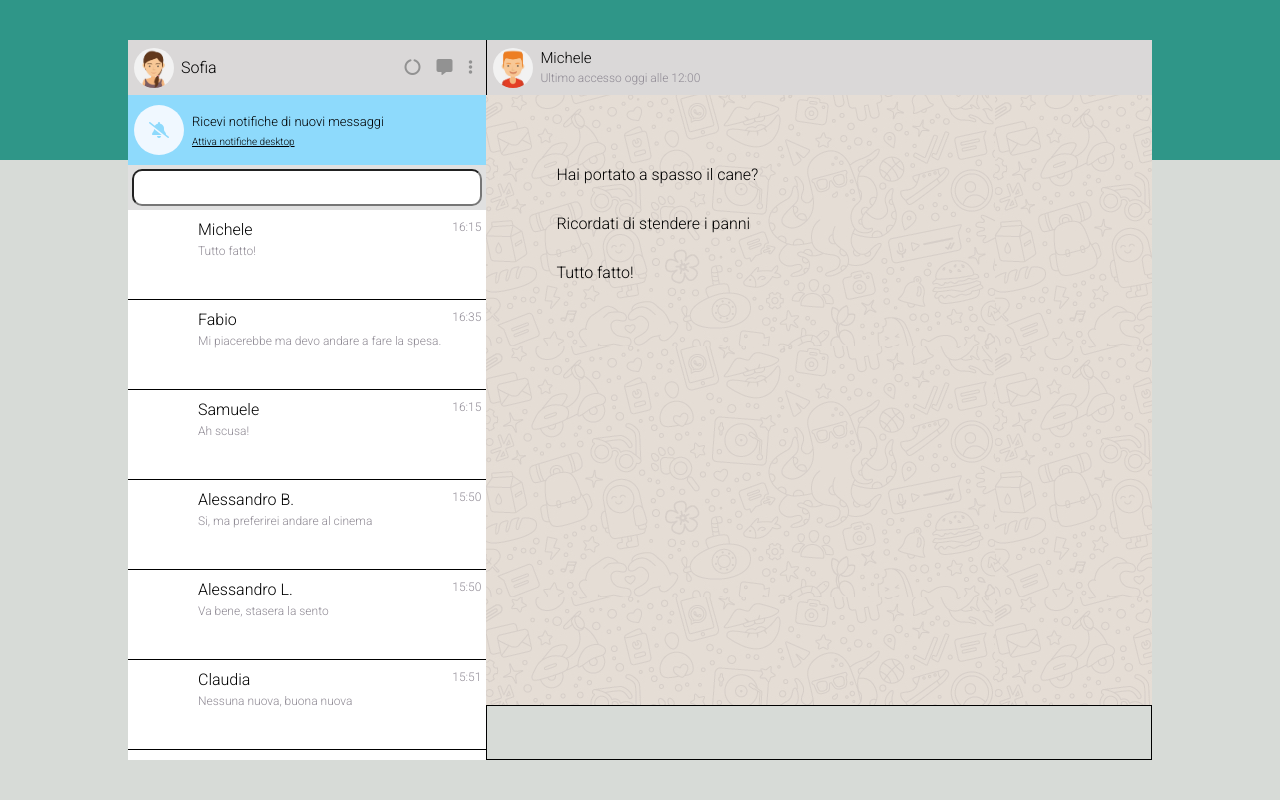
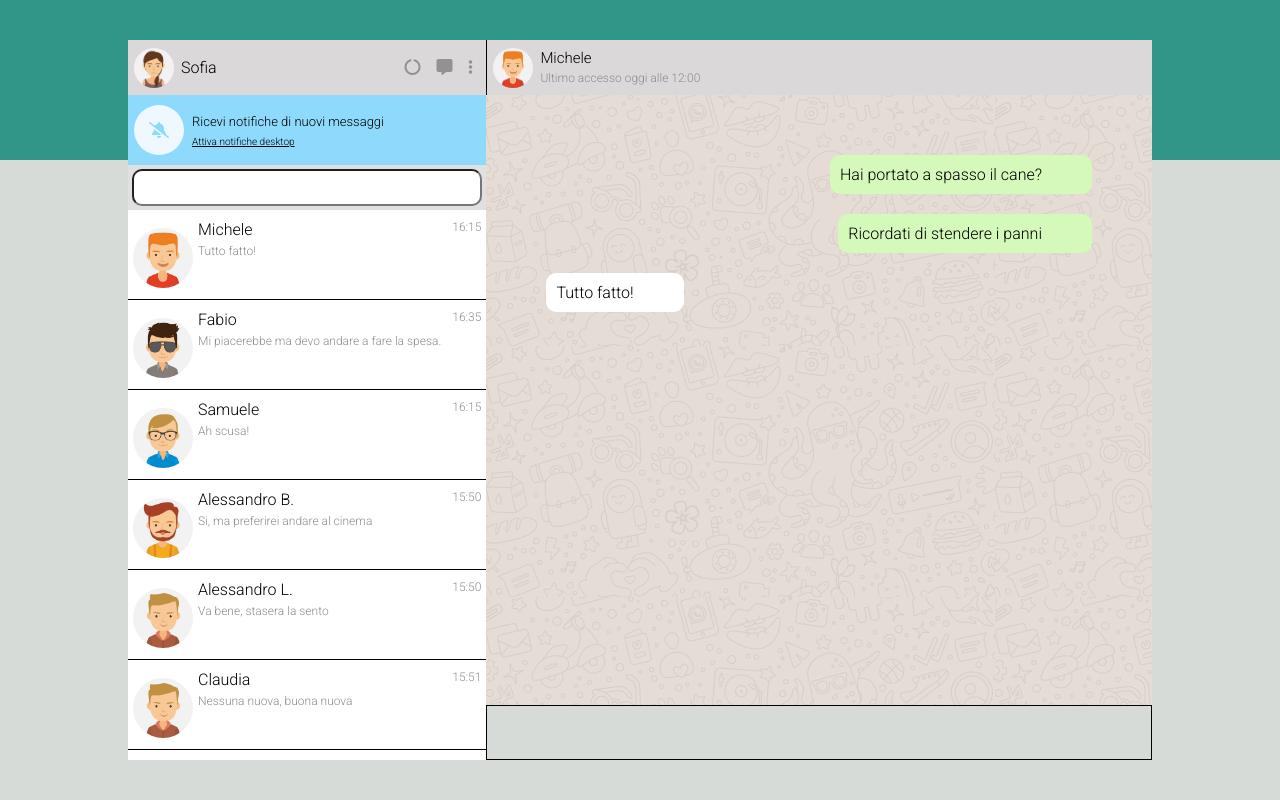
Before and after one commit to valeriofilareti/vue-boolzapp, a plain HTML site: page milestone1/index.html in a window 1280 px wide. Drawn offline with nearby package versions, Linux system fonts and the light colour scheme.

Commit message:
[add] class binding received/sent message

```diff
--- a/milestone1/index.html
+++ b/milestone1/index.html
@@ -48,7 +48,7 @@
       <div class="card-area">
         <div @click="counter = index" v-for="(contact, index) in contacts" class="card">
           <div class="image">
-            <!-- <img :src='{{contacts[index].avatar}}'alt=""> qui -->
+            <img :src='contacts[index].avatar' alt="">
           </div>
           <div class="name-hour d-flex">
             <span>{{contacts[index].name}}</span>
@@ -60,10 +60,11 @@
       </div>
     </div>
     <div class="right-wrapper">
+      <!-- selected-chat -->
       <div class="selected-chat d-flex align-center">
         <div class="data d-flex">
           <div class="image">
-            <img src="img/avatar_1.jpg" alt="">
+            <img :src="contacts[counter].avatar" alt="">
           </div>
           <div class="text">
             <span>{{contacts[counter].name}}</span><br>
@@ -74,7 +75,11 @@
       </div>
       <!-- chat -->
       <div class="chat">
-        <div v-for="(message, index) in contacts[counter].messages" class="msg">{{contacts[counter].messages[index].message}}</div>
+        <div v-for="(message, index) in contacts[counter].messages"
+        class="msg"
+        :class="contacts[counter].messages[index].status">
+        {{contacts[counter].messages[index].message}}
+      </div>
 
       </div>
       <div class="text-area">
--- a/milestone1/script.js
+++ b/milestone1/script.js
@@ -29,7 +29,7 @@ createApp({
         },
         {
           name: 'Fabio',
-          avatar: 'img/avatar_2.png',
+          avatar: 'img/avatar_2.jpg',
           visible: true,
           messages: [
             {
@@ -51,7 +51,7 @@ createApp({
         },
         {
           name: 'Samuele',
-          avatar: './img/avatar_3.png',
+          avatar: './img/avatar_3.jpg',
           visible: true,
           messages: [
             {
@@ -73,7 +73,7 @@ createApp({
         },
         {
           name: 'Alessandro B.',
-          avatar: './img/avatar_4.png',
+          avatar: './img/avatar_4.jpg',
           visible: true,
           messages: [
             {
@@ -90,7 +90,7 @@ createApp({
         },
         {
           name: 'Alessandro L.',
-          avatar: './img/avatar_5.png',
+          avatar: './img/avatar_5.jpg',
           visible: true,
           messages: [
             {
@@ -107,7 +107,7 @@ createApp({
         },
         {
           name: 'Claudia',
-          avatar: './img/avatar_5.png',
+          avatar: './img/avatar_5.jpg',
           visible: true,
           messages: [
             {
@@ -129,7 +129,7 @@ createApp({
         },
         {
           name: 'Federico',
-          avatar: './img/avatar_7.png',
+          avatar: './img/avatar_7.jpg',
           visible: true,
           messages: [
             {
@@ -146,7 +146,7 @@ createApp({
         },
         {
           name: 'Davide',
-          avatar: './img/avatar_8.png',
+          avatar: './img/avatar_8.jpg',
           visible: true,
           messages: [
             {
```
